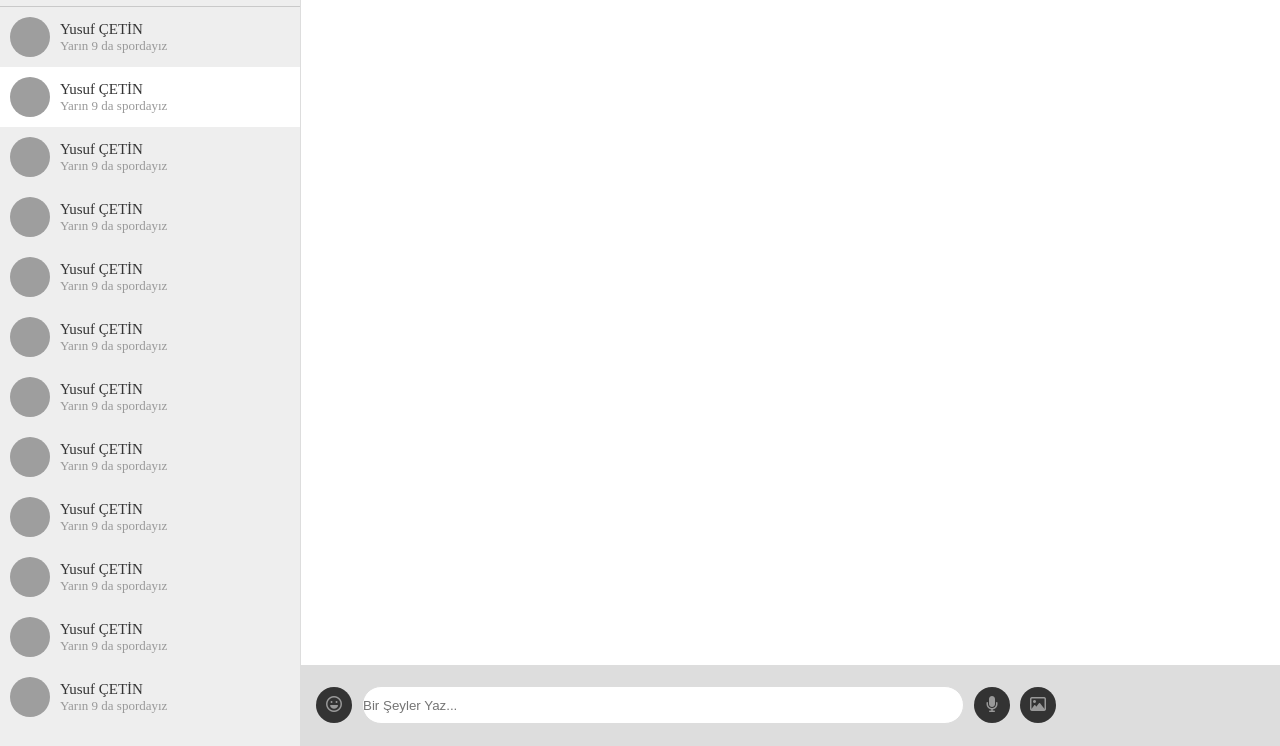
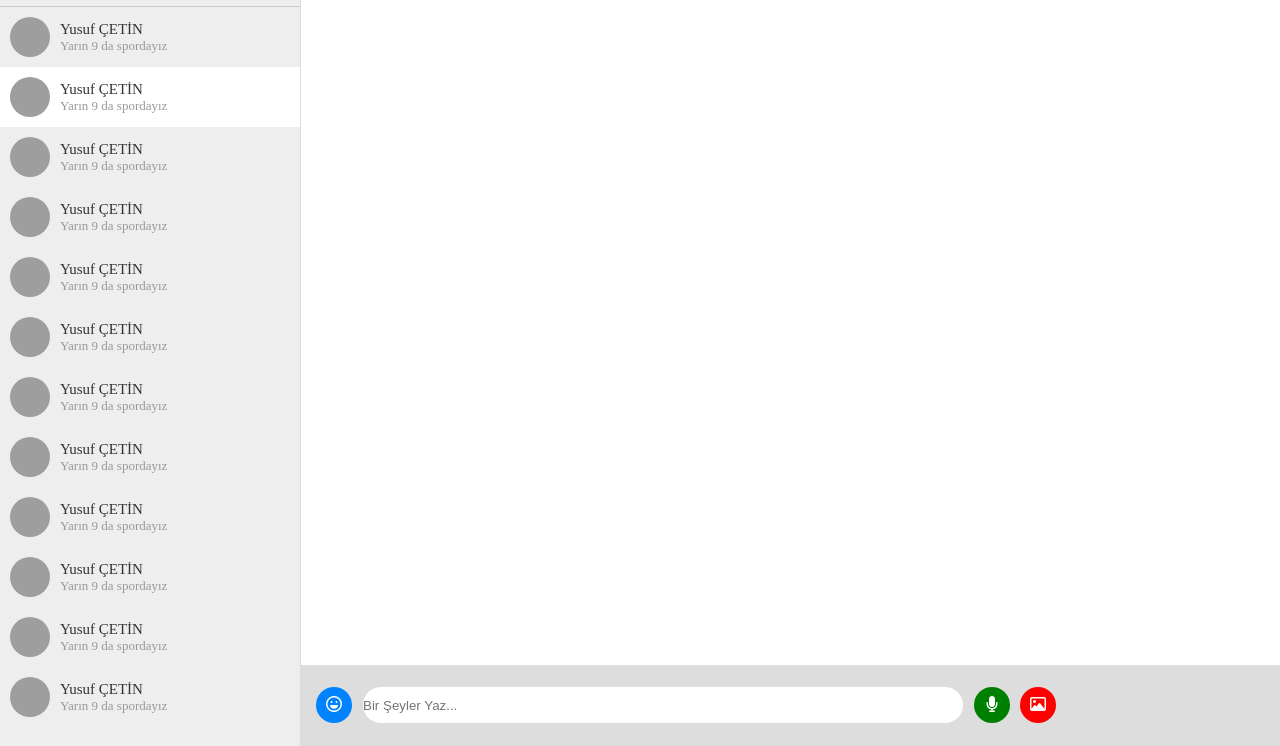
Before and after one commit to DevYosef35/chat-ui-by-pure-html-css, a plain HTML site: page index.html in a window 1280 px wide. Shown: the part 54-800 px from the top of the page. Drawn offline with Linux system fonts and the light colour scheme; grey boxes are pictures that could not be loaded.

Commit message:
final products

```diff
--- a/index.html
+++ b/index.html
@@ -146,20 +146,20 @@
         <div class="content-contact"></div>
         <div class="content-form">
             <ul>
-                <li>
-                    <a href="" class="laugh">
+                <li class="laugh-btn">
+                    <a href="" >
                         <i class="fa far fa-laugh" aria-hidden="true"></i>
                     </a>
                 </li>
                 <li class="input">
                     <input type="text" placeholder="Bir Şeyler Yaz...">
                 </li>
-                <li>
+                <li class="mic-btn">
                     <a href="">
                         <i class="fa fa-microphone" aria-hidden="true"></i>
                     </a>
                 </li>
-                <li>
+                <li class="img-btn">
                     <a href="">
                         <i class="fa fa-image" aria-hidden="true"></i>
                     </a>
--- a/style.css
+++ b/style.css
@@ -167,7 +167,7 @@ html,body {
 }
 
 .chat .content .content-form ul li a{
-    color: #999;
+    color: rgb(255, 255, 255);
     width: 36px;
     display: block;
     height: 36px;
@@ -176,3 +176,19 @@ html,body {
     line-height: 36px;
     text-align: center;
 }
+
+.chat .content .content-form ul li.laugh-btn a{
+    background-color: #0083ff;
+}
+
+.chat .content .content-form ul li.laugh-btn a{
+    background-color: #0083ff;
+}
+
+.chat .content .content-form ul li.mic-btn a{
+    background-color: green;
+}
+
+.chat .content .content-form ul li.img-btn a{
+    background-color: red;
+}
```
